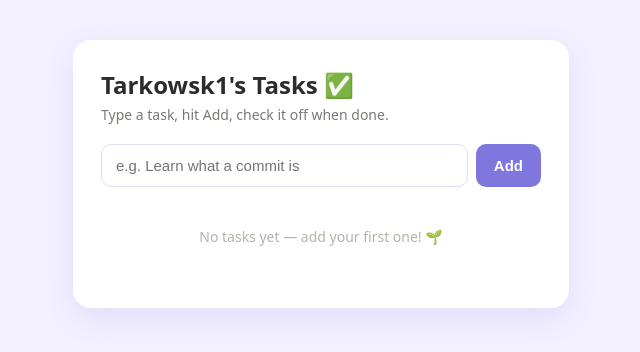
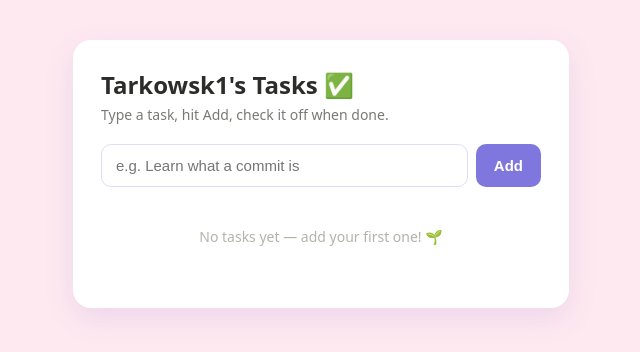
Before and after one commit to Tarkowsk1/my-todo-app, a plain HTML site: page index.html in a window 1280 px wide. Shown: the whole page, without its empty margins (319-959 px from the left). Drawn offline with Linux system fonts and the light colour scheme.

Commit message:
changed background color

```diff
--- a/index.html
+++ b/index.html
@@ -21,7 +21,7 @@
     /* The whole page */
     body {
       font-family: system-ui, -apple-system, sans-serif;
-      background: #f3f1ff;
+      background: #ffe9f0;
       display: flex;
       justify-content: center;
       padding: 40px 16px;
```
